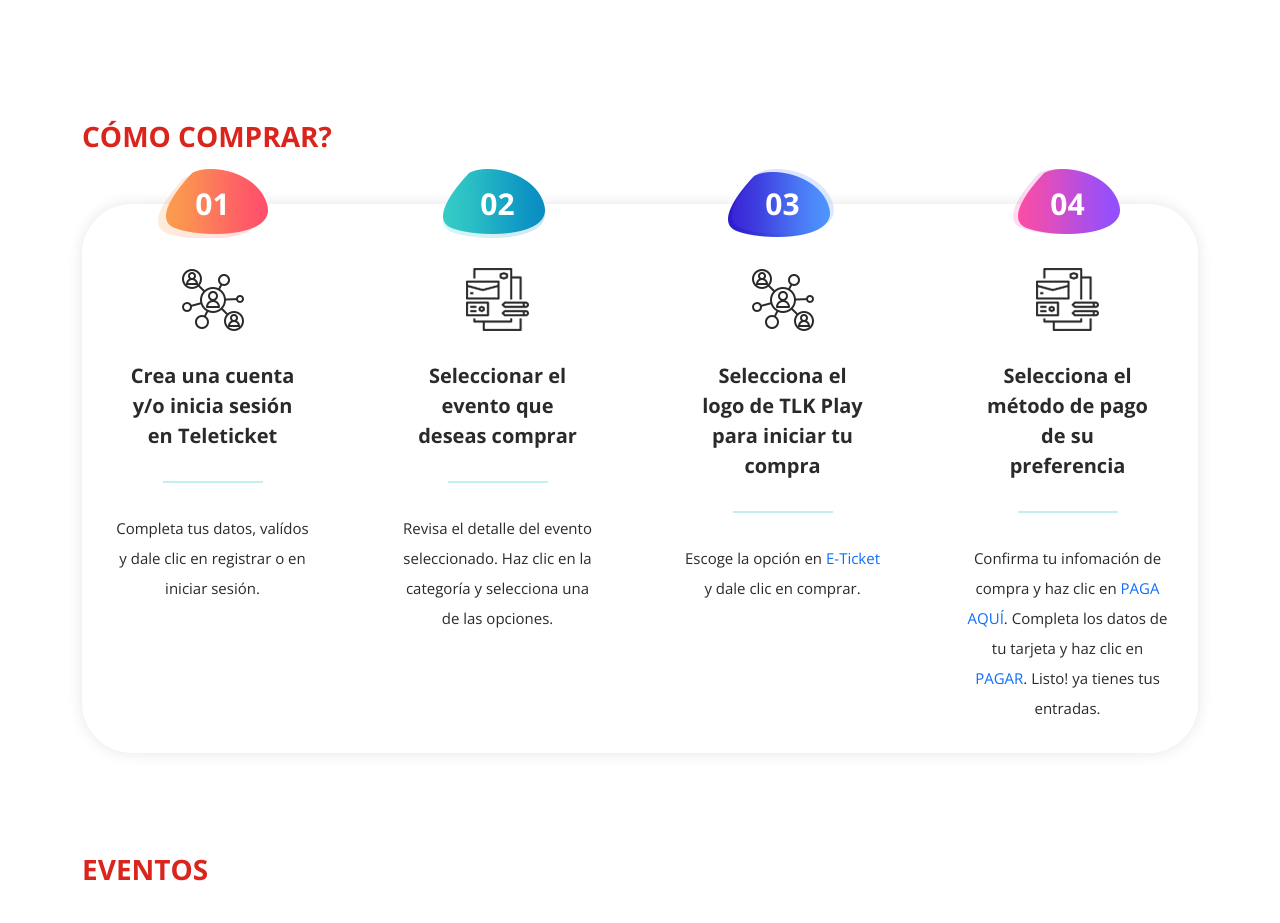
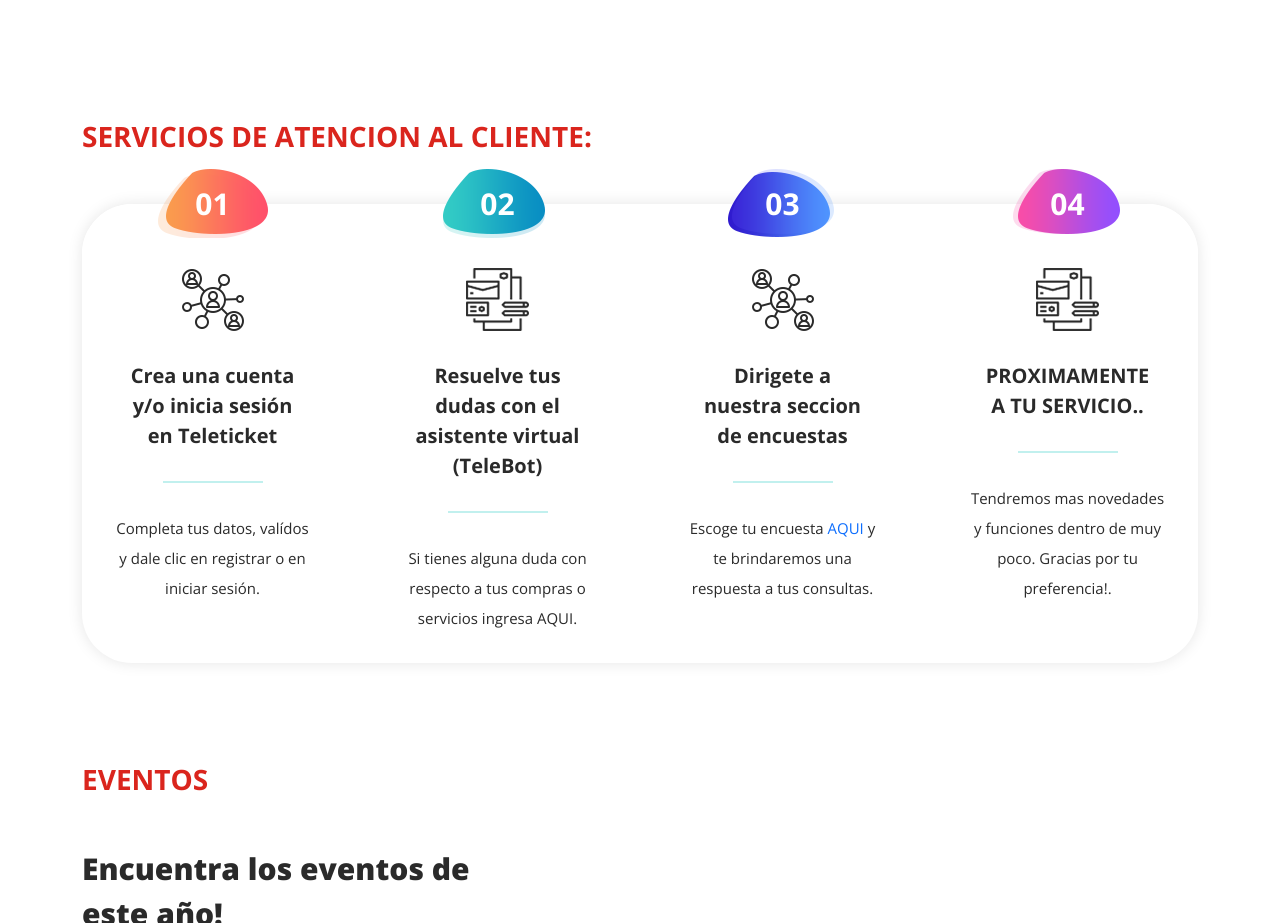
Before and after one commit to anapaulavermesolano/grupo7, a plain HTML site: page index.html in a window 1280 px wide. Shown: the part 1000-1923 px from the top of the page. Drawn offline with nearby package versions, Linux system fonts and the light colour scheme.

Commit message:
Add files via upload

```diff
--- a/index.html
+++ b/index.html
@@ -57,7 +57,7 @@
               <li class="scroll-to-section"><a href="#portfolio">Eventos</a></li>
               <li class="scroll-to-section"><a href="#about">Sobre Nosotros</a></li>
               <li class="scroll-to-section"><a href="#contact">Contáctanos</a></li>
-              <li class="scroll-to-section"><div class="main-blue-button"><a href="#contact">Encuestas</a></div></li>
+              <li class="scroll-to-section"><div class="main-blue-button"><a href="https://docs.google.com/forms/d/1C8NbtuyCopVZ8axrzpC6xZli_bqTmgIwcfUxSIWiFgA/edit">Encuestas</a></div></li>
             </ul>
             <a class='menu-trigger'>
                 <span>Menu</span>
@@ -118,7 +118,7 @@
       <div class="row">
         <div class="col-lg-12">
           <div class="section-heading">
-            <h3>CÓMO COMPRAR?</h3>
+            <h3>SERVICIOS DE ATENCION AL CLIENTE:</h3>
           </div>
           <div class="features-content">
             <div class="row">
@@ -139,9 +139,9 @@
                     <h6>02</h6>
                   </div>
                   <div class="icon"></div>
-                  <h4>Seleccionar el evento que deseas comprar</h4>
+                  <h4>Resuelve tus dudas con el asistente virtual (TeleBot)</h4>
                   <div class="line-dec"></div>
-                  <p>Revisa el detalle del evento seleccionado. Haz clic en la categoría y selecciona una de las opciones.</p>
+                  <p>Si tienes alguna duda con respecto a tus compras o servicios ingresa AQUI.</p>
                 </div>
               </div>
               <div class="col-lg-3">
@@ -150,9 +150,9 @@
                     <h6>03</h6>
                   </div>
                   <div class="icon"></div>
-                  <h4>Selecciona el logo de TLK Play para iniciar tu compra</h4>
+                  <h4>Dirigete a nuestra seccion de encuestas</h4>
                   <div class="line-dec"></div>
-                  <p> Escoge la opción en <a rel="nofollow" href="https://www.paypal.me/templatemo" target="_blank">E-Ticket</a> y dale clic en comprar.</p>
+                  <p> Escoge tu encuesta <a rel="nofollow" href="https://docs.google.com/forms/d/1C8NbtuyCopVZ8axrzpC6xZli_bqTmgIwcfUxSIWiFgA/edit" target="_blank">AQUI</a> y te brindaremos una respuesta a tus consultas.</p>
                 </div>
               </div>
               <div class="col-lg-3">
@@ -161,9 +161,9 @@
                     <h6>04</h6>
                   </div>
                   <div class="icon"></div>
-                  <h4>Selecciona el método de pago de su preferencia</h4>
+                  <h4>PROXIMAMENTE A TU SERVICIO..</h4>
                   <div class="line-dec"></div>
-                  <p>Confirma tu infomación de compra y haz clic en <a rel="nofollow" href="https://www.paypal.me/templatemo" target="_blank">PAGA AQUÍ</a>. Completa los datos de tu tarjeta y haz clic en <a rel="nofollow" href="https://www.paypal.me/templatemo" target="_blank">PAGAR</a>. Listo! ya tienes tus entradas.</p>
+                  <p>Tendremos mas novedades y funciones dentro de muy poco. Gracias por tu preferencia!.</p>
                 </div>
               </div>
             </div>
```
